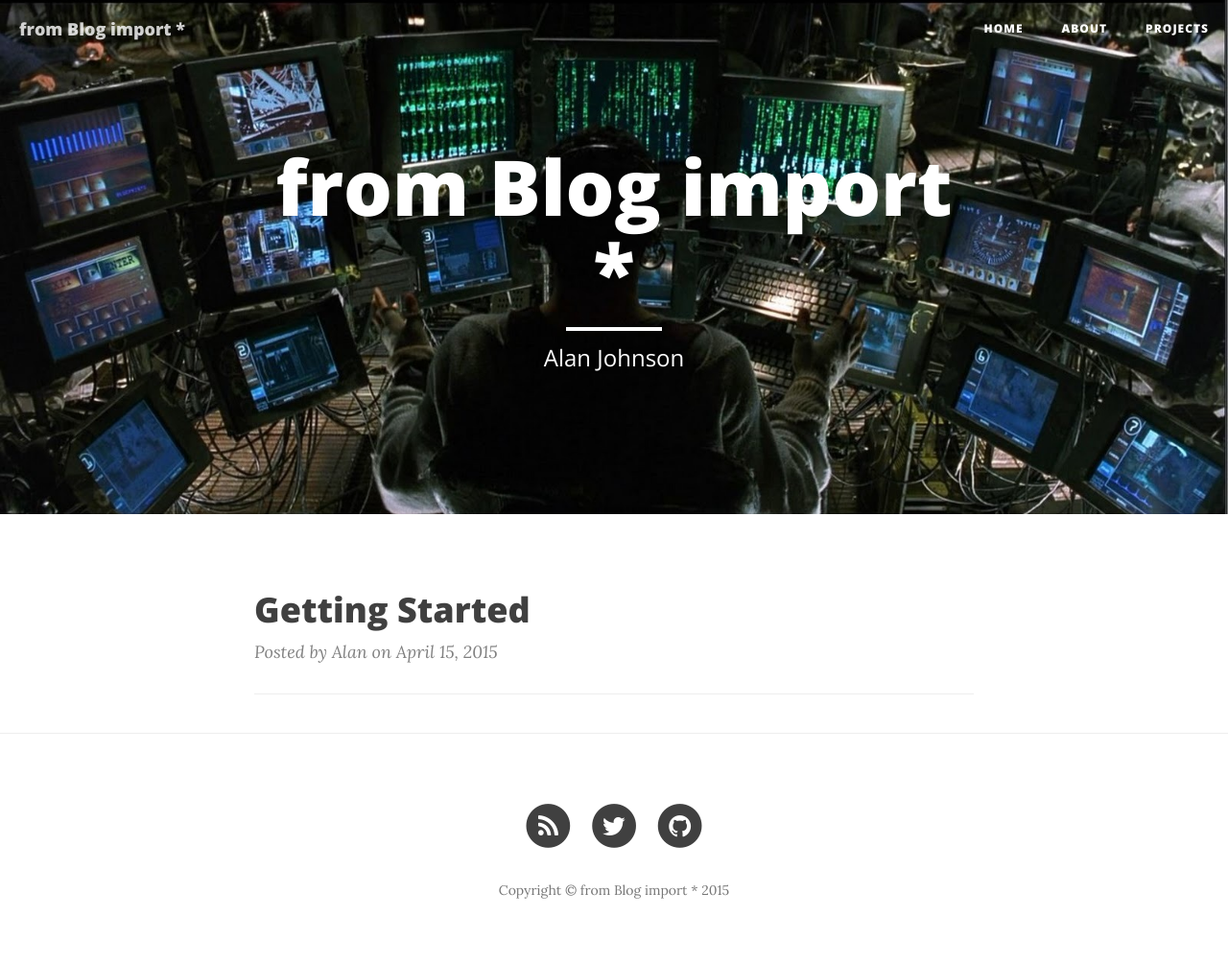
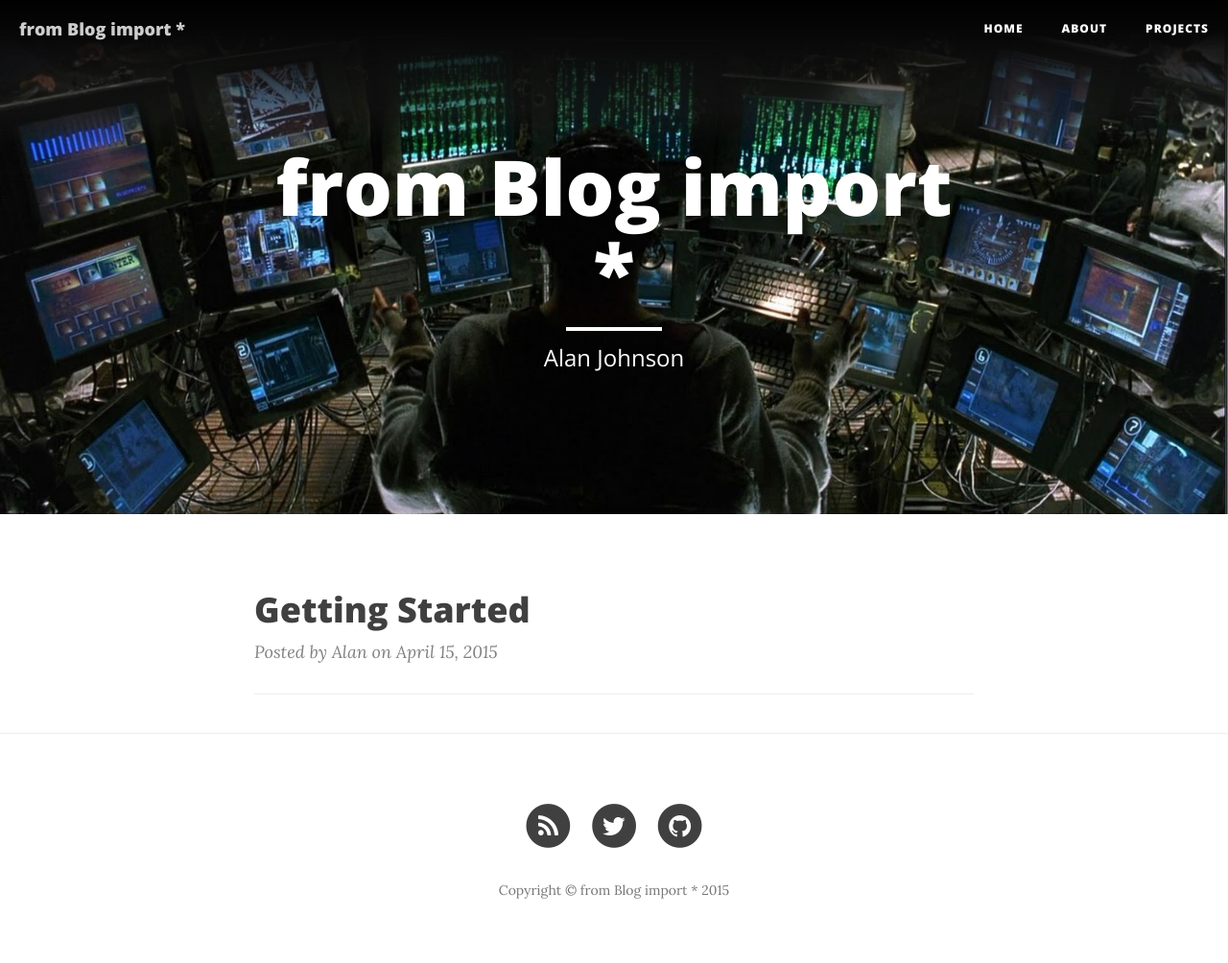
Before and after one commit to AmaxJ/AmaxJ.github.io, a Jekyll site: the page built from index.html, in a window 1280 px wide. Shown: the whole page at 96% size. Built offline with Jekyll 4.4.1, drawn with Linux system fonts in a browser that asks for light colours; nearby versions of some CDN libraries; the list of posts is cut into pages by our own code.

Commit message:
tweaked homepage banner

```diff
--- a/_config.yml
+++ b/_config.yml
@@ -1,6 +1,6 @@
 # Site settings
 title: from Blog import *
-header-img: img/matrix_tank.jpg
+header-img: img/tank_banner.jpg
 email: Ajohnson88@gmail.com
 description: "A blog about my quest to become a developer."
 baseurl: ""
```
Also changed, not shown: img/tank_banner.jpg (added).
